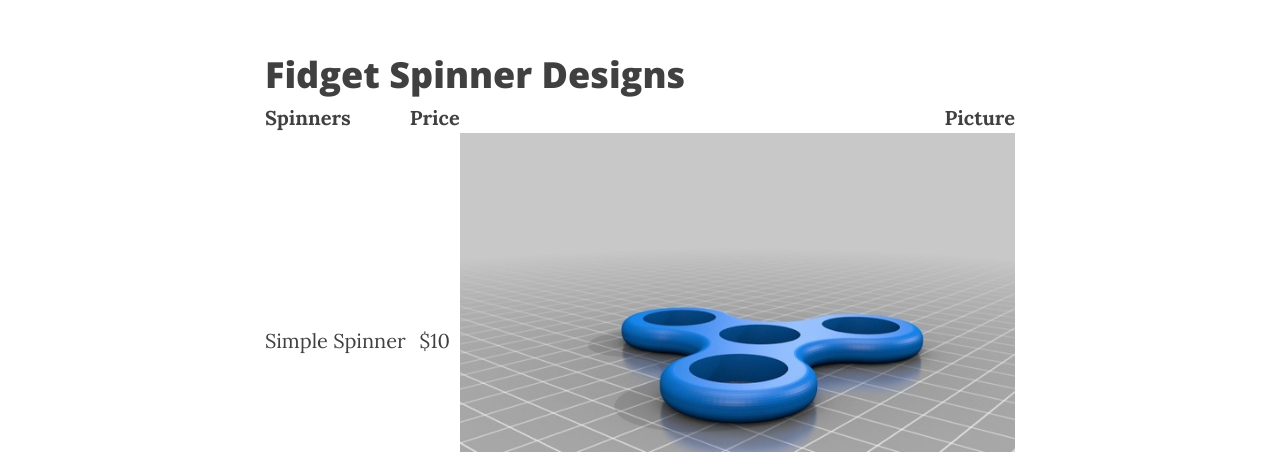
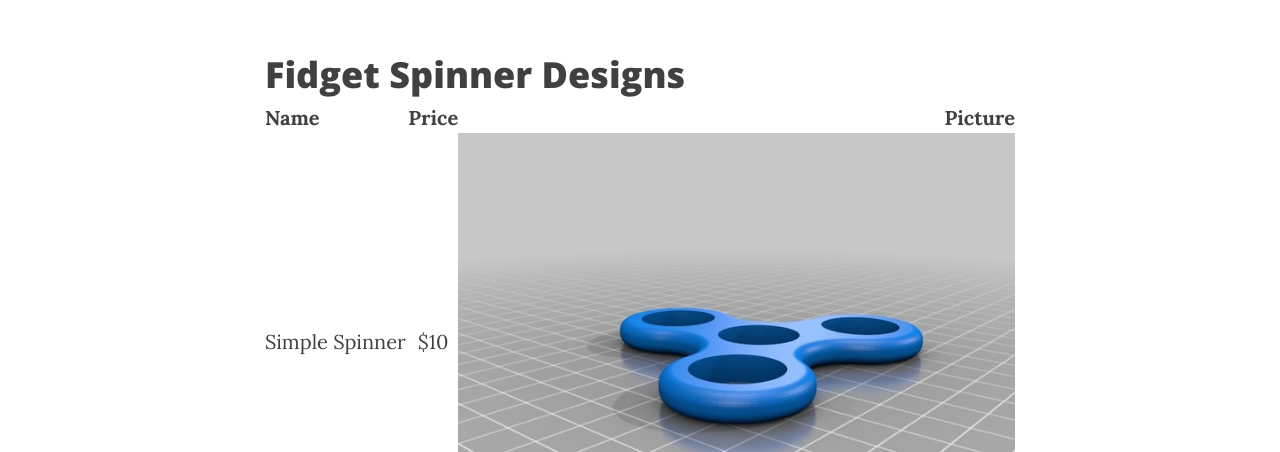
Before and after one commit to ctrefethen/ctrefethen.github.io, a Jekyll site: the page built from _posts/2017-09-03-Fidget-spinner-design.markdown, in a window 1280 px wide and 900 px high. Shown: the part 448-900 px from the top of the window. Built offline with Jekyll 4.4.1, drawn with Linux system fonts in a browser that asks for light colours; nearby versions of some CDN libraries.

Commit message:
name spinner

```diff
--- a/_posts/2017-09-03-Fidget-spinner-design.markdown
+++ b/_posts/2017-09-03-Fidget-spinner-design.markdown
@@ -8,7 +8,7 @@ header-img: "img/post-bg-06.jpg"
 ---
 <h1>Fidget Spinner Designs</h1>
 
-| Spinners      | Price | Picture       |
+| Name     | Price | Picture       |
 | ------------- |:------------:| -----:|
 | Simple Spinner|$10 |![alt text](/img/simple-spinner.jpg)|
 | wheel spinner |$12 |![alt text](/img/wheel-spinner.jpg)|
```
